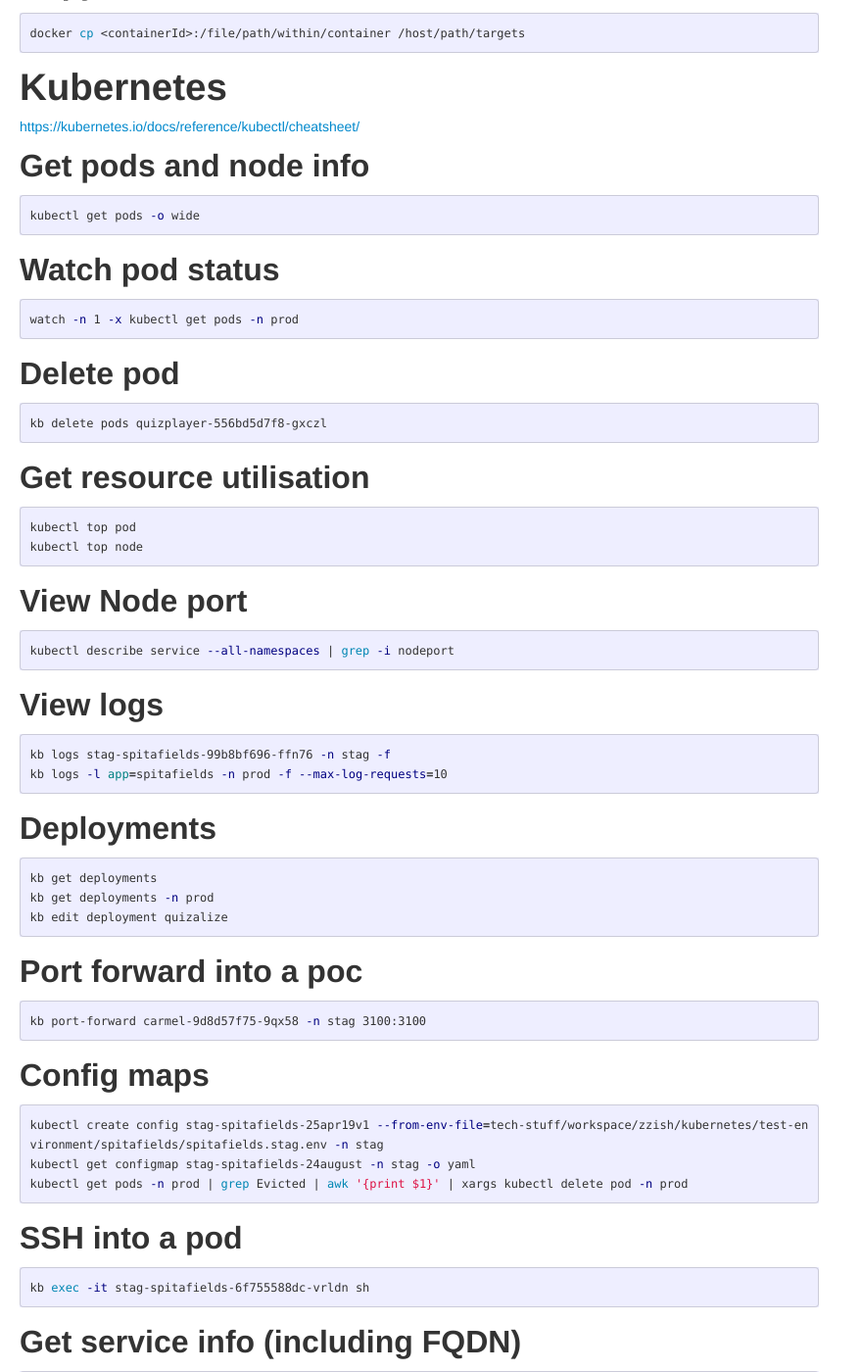
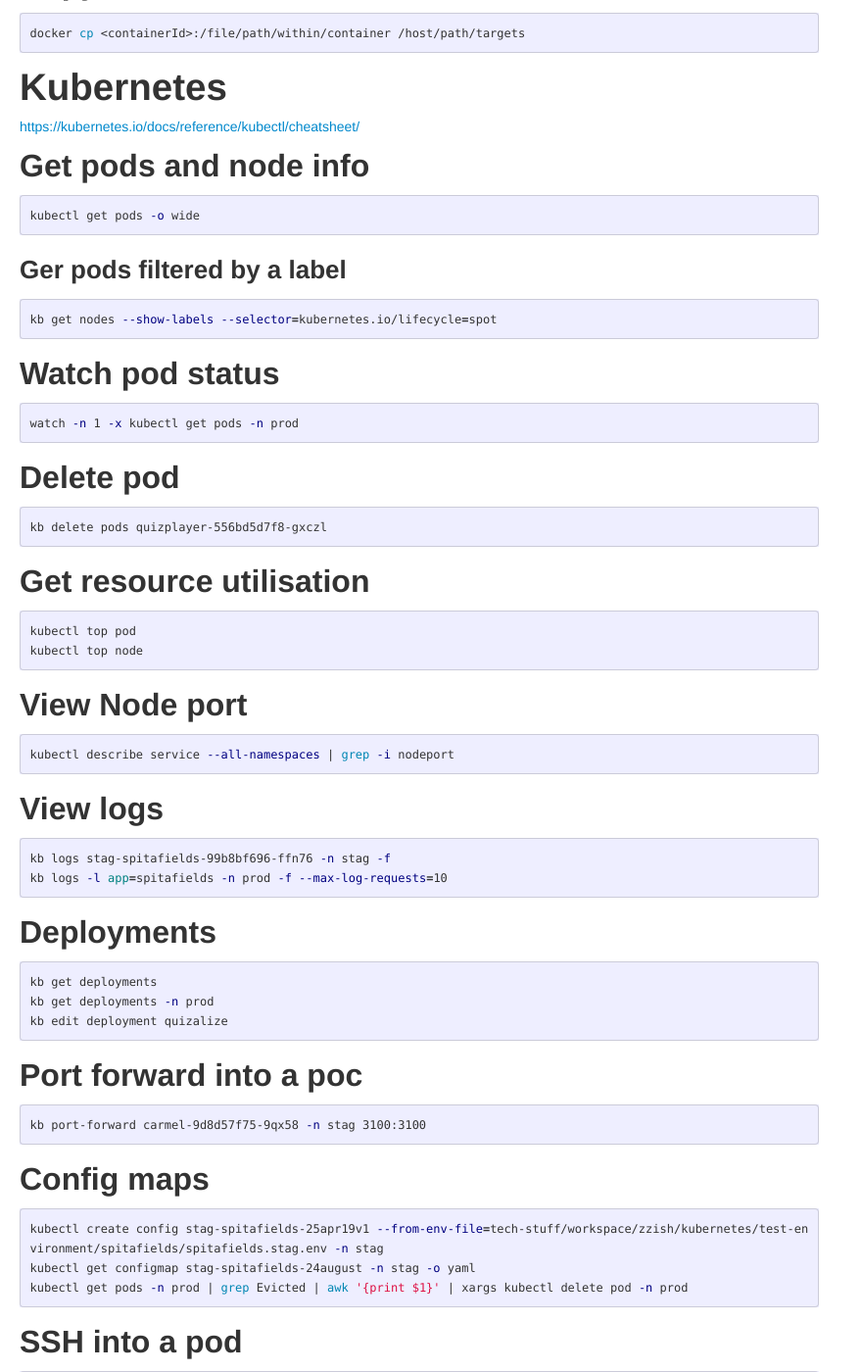
Before and after one commit to anuragkapur/anuragkapur.github.io, a Jekyll site: the page built from blog/cheat-sheets/_posts/2019-04-20-containers.md, in a window 1280 px wide and 1400 px high, scrolled down 1013 px. Shown: the whole window at 98% size, without its empty margins (0-879 px from the left). Built offline with Jekyll 4.4.1, drawn with Linux system fonts in a browser that asks for light colours; comment, search, counter and statistics services are not loaded.

Commit message:
Add command to get nodes with a label filter

`````diff
--- a/blog/cheat-sheets/_posts/2019-04-20-containers.md
+++ b/blog/cheat-sheets/_posts/2019-04-20-containers.md
@@ -62,6 +62,11 @@ docker cp <containerId>:/file/path/within/container /host/path/targets
 kubectl get pods -o wide
 ```
 
+### Ger pods filtered by a label
+```shell
+kb get nodes --show-labels --selector=kubernetes.io/lifecycle=spot
+````
+
 ## Watch pod status
 ```shell
 watch -n 1 -x kubectl get pods -n prod
`````
Also changed, not shown: other parts of blog/cheat-sheets/_posts/2019-04-20-containers.md (+1 -1 lines).
